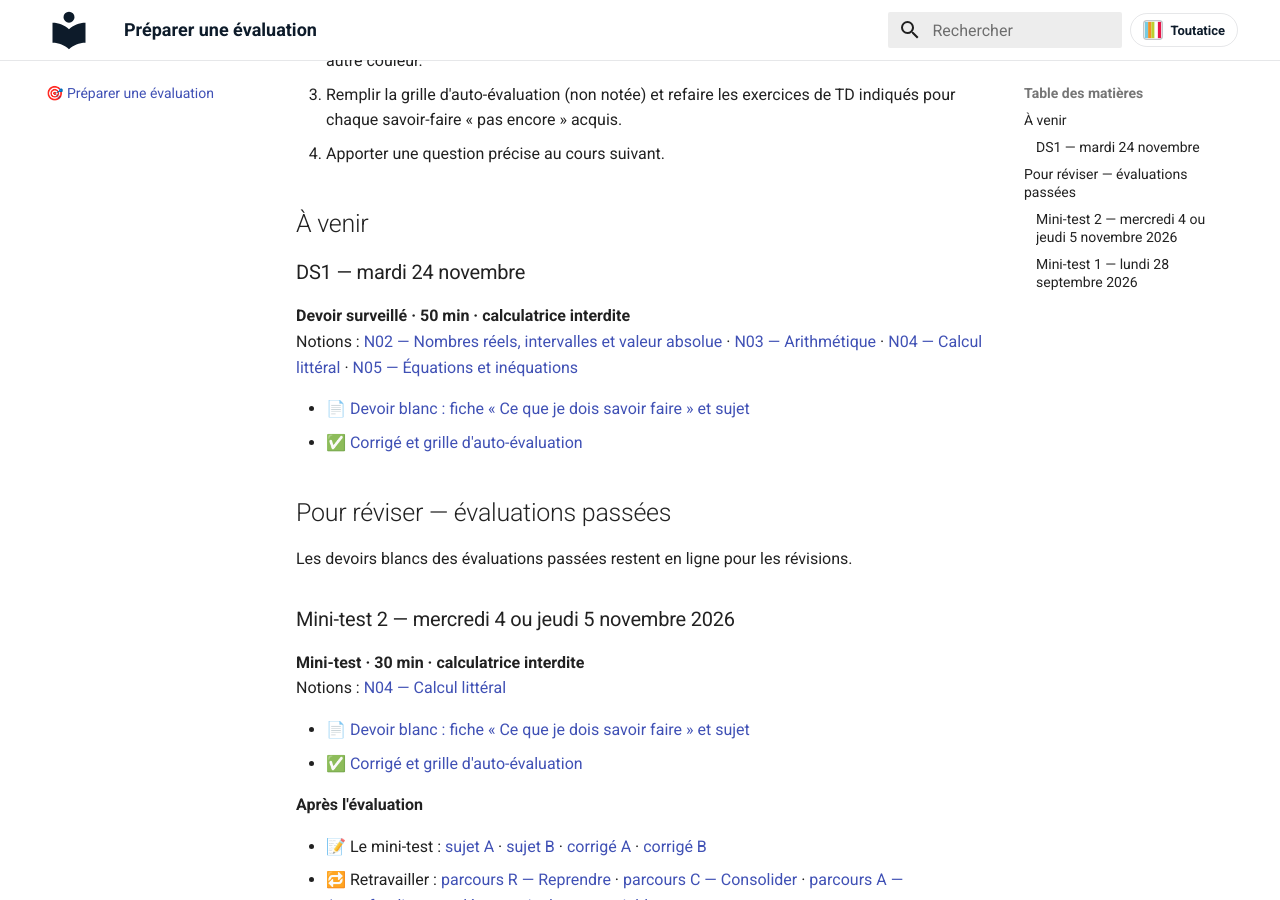
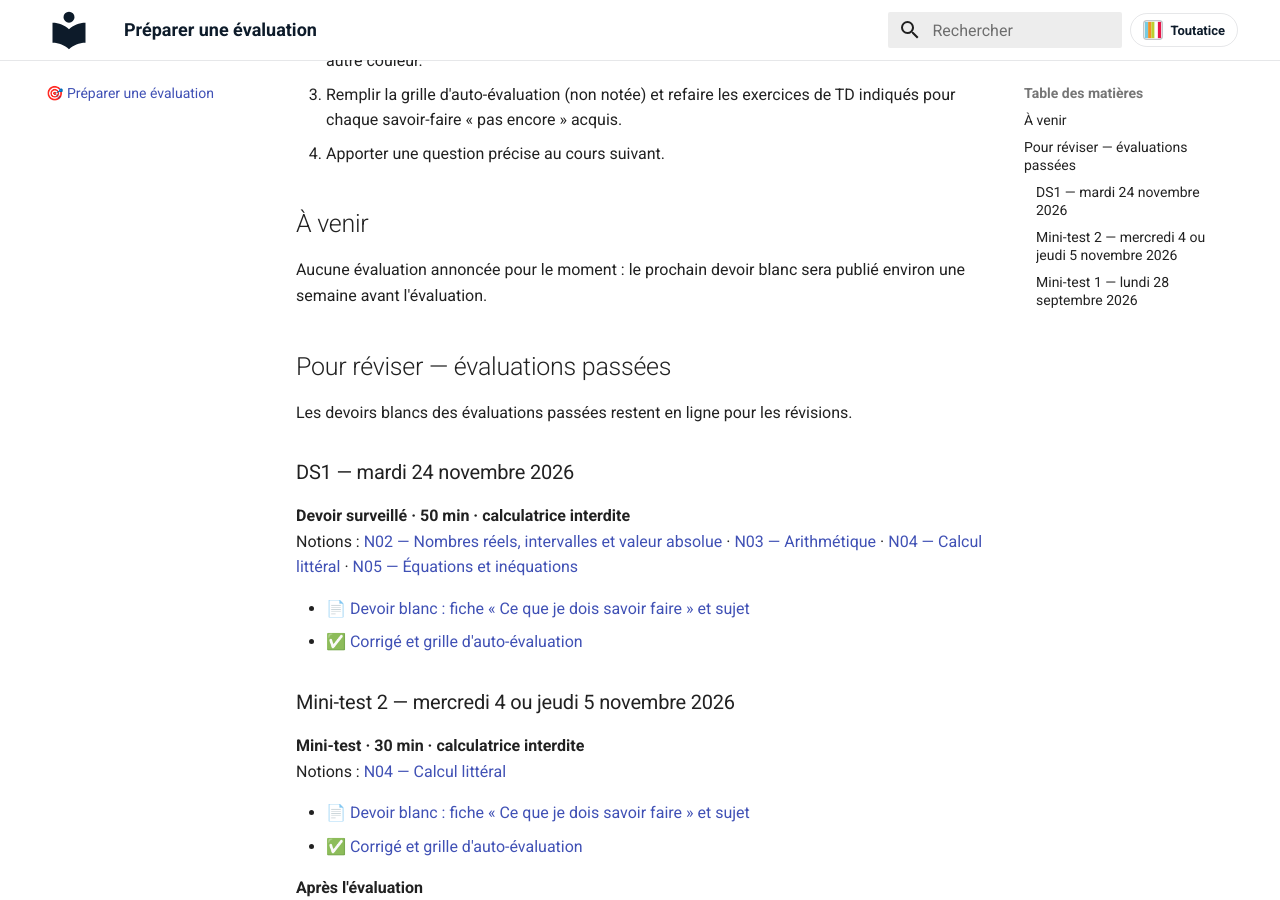
Before and after one commit to vnicolle56610/maths-seconde, an MkDocs documentation site: the page built from docs/preparer-evaluation/index.md, in a window 1280 px wide and 900 px high, scrolled down 480 px. Built offline with MkDocs 1.6.1 and Material for MkDocs 9.7.7, drawn with Linux system fonts in a browser that asks for light colours.

Commit message:
Préparer une évaluation : 0 PDF copié(s), 0 retiré(s), 6 page(s) mise(s) à jour
Généré par scripts/publier_devoirs_blancs.py depuis devoirs_blancs.yaml.

```diff
--- a/docs/preparer-evaluation/index.md
+++ b/docs/preparer-evaluation/index.md
@@ -19,17 +19,19 @@ Après certaines évaluations, le sujet, des **fiches pour retravailler** et leu
 <!-- AUTO-EVAL:START -->
 ## À venir
 
-### DS1 — mardi 24 novembre {#ds1-2026-2027}
+Aucune évaluation annoncée pour le moment : le prochain devoir blanc sera publié environ une semaine avant l'évaluation.
+
+## Pour réviser — évaluations passées
+
+Les devoirs blancs des évaluations passées restent en ligne pour les révisions.
+
+### DS1 — mardi 24 novembre 2026 {#ds1-2026-2027}
 
 **Devoir surveillé · 50 min · calculatrice interdite**
 Notions : [N02 — Nombres réels, intervalles et valeur absolue](../notions/N02-nombres-reels-intervalles.md) · [N03 — Arithmétique](../notions/N03-arithmetique.md) · [N04 — Calcul littéral](../notions/N04-calcul-litteral.md) · [N05 — Équations et inéquations](../notions/N05-equations-inequations.md)
 
 - 📄 [Devoir blanc : fiche « Ce que je dois savoir faire » et sujet](2026-2027/DEVOIR_BLANC_DS1_2nde.pdf)
 - ✅ [Corrigé et grille d'auto-évaluation](2026-2027/CORRIGE_DEVOIR_BLANC_DS1_2nde.pdf)
-
-## Pour réviser — évaluations passées
-
-Les devoirs blancs des évaluations passées restent en ligne pour les révisions.
 
 ### Mini-test 2 — mercredi 4 ou jeudi 5 novembre 2026 {#mt2-2026-2027}
 
```
Also changed, not shown: docs/index.md (+1 -1 lines), docs/notions/N02-nombres-reels-intervalles.md (+1 -1 lines), docs/notions/N03-arithmetique.md (+1 -1 lines), docs/notions/N04-calcul-litteral.md (+1 -1 lines), docs/notions/N05-equations-inequations.md (+1 -1 lines).
